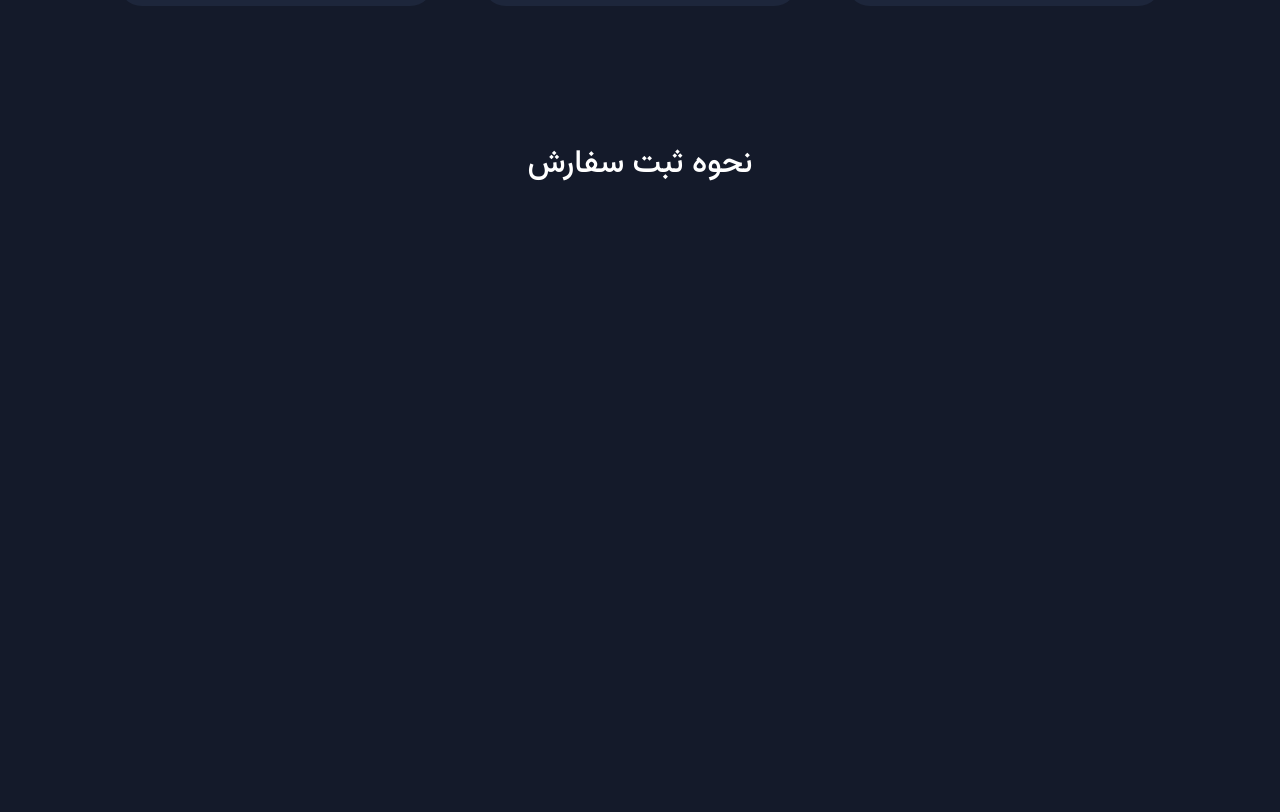
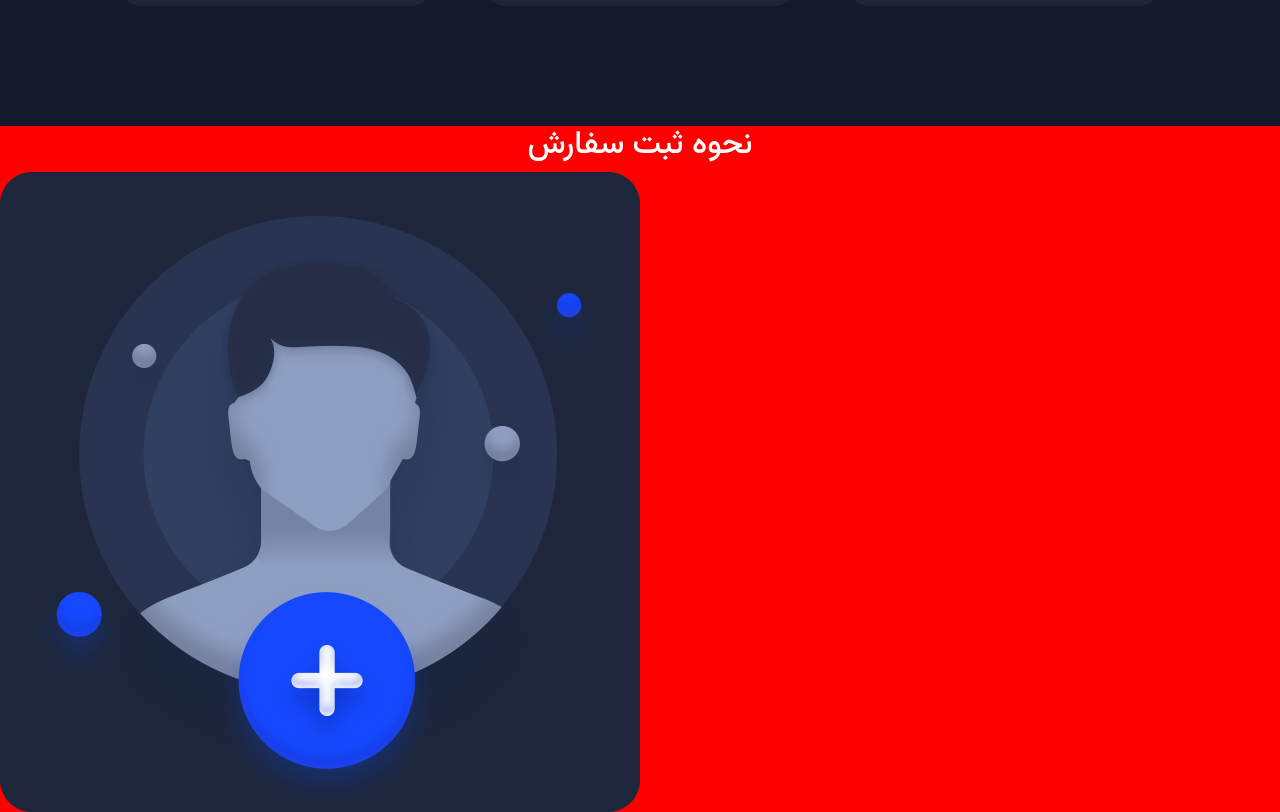
Before and after one commit to Amiraliansaripour/PerfectCodeNew, a React (Create React App) app: page / in a window 1280 px wide. Shown: the part 1860-2672 px from the top of the page. Before the commit the page ends 2378 px from the top, so only its background shows below. Built offline with nearby package versions, Linux system fonts and the light colour scheme.

Commit message:
Guide Component layout

```diff
--- a/src/components/Home/Guide/Guide.css
+++ b/src/components/Home/Guide/Guide.css
@@ -1,9 +1,24 @@
 .guide{
     width: 100%;
-    height: 700px;
+    height: auto;
     display: flex;
     align-items: center;
     justify-content: space-around;
     flex-direction: column;
     color: var(--light-color);
+    background-color: red;
 }
+
+.guide-section{
+    display: flex;
+    align-items: center;
+    justify-content: space-around;
+    flex-direction: row;
+}
+
+
+
+.guide-img img{
+  width: 50%;
+  height: 100%;
+}
--- a/src/components/Home/Guide/Guide.jsx
+++ b/src/components/Home/Guide/Guide.jsx
@@ -4,7 +4,17 @@ const Guide = () => {
   return (
     <div className="guide">
         <h2>نحوه ثبت سفارش</h2>
+        <div className="guide-section">
+            <div className="guide-img">
+                <img src="../assets/stylingImage/login.png" alt="" />
+            </div>
 
+            <div className="guide-text">
+               <div className="guide-box">
+
+               </div>
+            </div>
+        </div>
     </div>
   )
 }
--- a/src/components/Home/Services/Services.css
+++ b/src/components/Home/Services/Services.css
@@ -1,6 +1,6 @@
 .services{
     width: 100%;
-    height: 800px;
+    height: auto;
     display: flex;
     flex-direction: column;
     background-color: #141A2A;
```
Also changed, not shown: public/assets/stylingImage/login.png (added).
